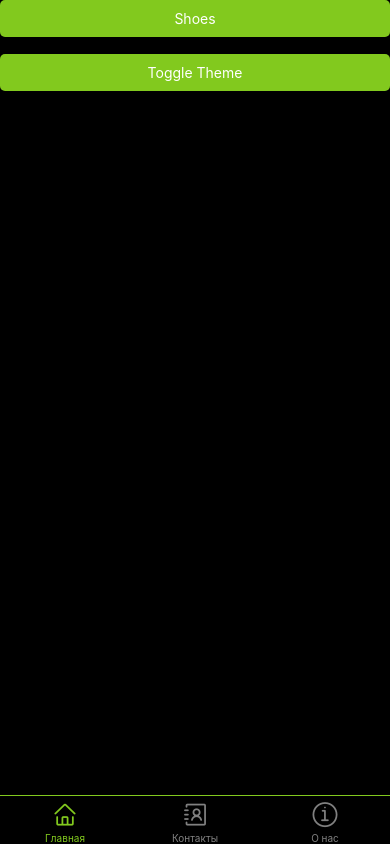
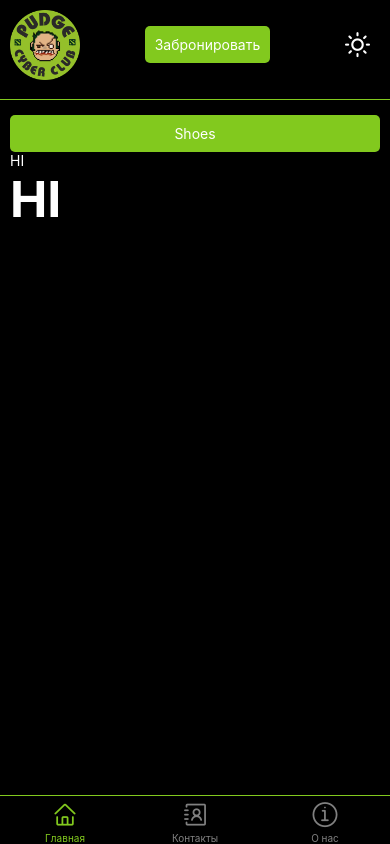
Before and after one commit to wdawadwda/pudge, a React Native app: screen / in a window 390 px wide. Built offline with nearby package versions, Linux system fonts and the light colour scheme; no server answers.

Commit message:
feat: button
feat: layout

feat: header

feat: test fetch

```diff
--- a/package.json
+++ b/package.json
@@ -12,6 +12,7 @@
   },
   "dependencies": {
     "@expo/webpack-config": "^19.0.0",
+    "@fortawesome/fontawesome-svg-core": "^6.4.2",
     "@react-navigation/bottom-tabs": "^6.5.10",
     "@react-navigation/drawer": "^6.6.5",
     "@react-navigation/native": "^6.1.8",
@@ -26,6 +27,7 @@
     "react-native-reanimated": "~3.3.0",
     "react-native-safe-area-context": "4.6.3",
     "react-native-screens": "~3.22.0",
+    "react-native-vector-icons": "^10.0.2",
     "react-native-web": "~0.19.6",
     "react-redux": "^8.1.3"
   },
--- a/src/entities/styles/global.ts
+++ b/src/entities/styles/global.ts
@@ -2,15 +2,19 @@ import { StyleSheet } from "react-native";
 import * as stylesConstDark from "../const/style/globalDark";
 import * as stylesConstLight from "../const/style/globalLight";
 
-export const styles = StyleSheet.create({
-  container: {
-    flex: 1,
+export const fontsStyles = StyleSheet.create({
+  title: {
+    fontSize: 50,
+    fontWeight: "bold",
   },
-  img: {
-    width: "100%",
-    aspectRatio: 1,
+  subtitle: {
+    fontSize: 25,
+    fontWeight: "normal",
   },
-  text: {},
+  text: {
+    fontSize: 15,
+    fontWeight: "normal",
+  },
 });
 
 export const darkStyles = StyleSheet.create({
@@ -18,7 +22,7 @@ export const darkStyles = StyleSheet.create({
     backgroundColor: stylesConstDark.backgroundColor,
   },
   text: {
-    color: stylesConstLight.textColor,
+    color: stylesConstDark.textColor,
   },
 });
 
--- /dev/null
+++ b/src/features/Layout/Header/Header.tsx
@@ -0,0 +1,45 @@
+import { Image, StyleSheet, Text, View } from "react-native";
+import { Theme } from "../../../navigation/Navigation";
+import { Button } from "../../../shared/ui/Button/Button";
+import { ToggleTheme } from "../../../features/ToggleTheme/ToggleTheme";
+import * as stylesConstDark from "../../../entities/const/style/globalDark";
+import { darkStyles, lightStyles } from "../../../entities/styles/global";
+
+interface HeaderProps {
+  theme: Theme;
+}
+export const Header = ({ theme }: HeaderProps) => {
+  return (
+    <View
+      style={[
+        theme === "dark" ? darkStyles.container : lightStyles.container,
+        styles.container,
+      ]}
+    >
+      <Image source={require("../../../assets/logo.png")} style={styles.logo} />
+      <Button>
+        <Text>Забронировать</Text>
+      </Button>
+      <ToggleTheme theme={theme} />
+    </View>
+  );
+};
+
+const styles = StyleSheet.create({
+  container: {
+    flexDirection: "row",
+    alignItems: "center",
+    justifyContent: "space-between",
+    height: 100,
+    paddingRight: 10,
+    paddingLeft: 10,
+    paddingBottom: 10,
+    marginBottom: 15,
+    borderBottomWidth: 1,
+    borderBottomColor: stylesConstDark.backgroundColorSecond3,
+  },
+  logo: {
+    width: 70,
+    height: 70,
+  },
+});
--- /dev/null
+++ b/src/features/Layout/Layout.tsx
@@ -0,0 +1,42 @@
+import { SafeAreaView } from "react-native-safe-area-context";
+import { Header } from "./Header/Header";
+import { StyleSheet, View } from "react-native";
+import { ReactNode } from "react";
+import { Theme } from "../../navigation/Navigation";
+import { darkStyles, lightStyles } from "../../entities/styles/global";
+
+interface LayoutProps {
+  children: ReactNode;
+  theme: Theme;
+}
+
+export const Layout = ({ children, theme }: LayoutProps) => {
+  return (
+    <SafeAreaView style={styles.safeArea}>
+      <View
+        style={[
+          styles.container,
+          theme === "dark" ? darkStyles.container : lightStyles.container,
+        ]}
+      >
+        <Header theme={theme} />
+        <View style={styles.content}>{children}</View>
+      </View>
+    </SafeAreaView>
+  );
+};
+
+const styles = StyleSheet.create({
+  safeArea: {
+    flex: 1,
+    backgroundColor: "#fff",
+  },
+  container: {
+    flex: 1,
+  },
+  content: {
+    flex: 1,
+    paddingRight: 10,
+    paddingLeft: 10,
+  },
+});
--- /dev/null
+++ b/src/features/ToggleTheme/ToggleTheme.tsx
@@ -0,0 +1,44 @@
+import { View } from "react-native";
+import { Button } from "../../shared/ui/Button/Button";
+import { Feather } from "@expo/vector-icons";
+import { useDispatch } from "react-redux";
+import { themeActions } from "../../store/theme/theme.slice";
+import { Theme } from "../../navigation/Navigation";
+import * as stylesConstDark from "../../entities/const/style/globalDark";
+import * as stylesConstLight from "../../entities/const/style/globalLight";
+
+interface ToggleThemeProps {
+  theme: Theme;
+}
+export const ToggleTheme = ({ theme }: ToggleThemeProps) => {
+  const dispatch = useDispatch();
+
+  const toggleThemeHandler = () => {
+    dispatch(themeActions.toggleTheme());
+  };
+
+  return (
+    <View>
+      <Button
+        style={{
+          backgroundColor:
+            theme === "dark"
+              ? stylesConstDark.backgroundColor
+              : stylesConstLight.backgroundColor,
+          padding: 10,
+          borderRadius: 50,
+          justifyContent: "center",
+          alignItems: "center",
+          alignSelf: "flex-start",
+        }}
+        onPress={toggleThemeHandler}
+      >
+        {theme === "dark" ? (
+          <Feather name="sun" size={25} color="#fff" />
+        ) : (
+          <Feather name="moon" size={25} color="black" />
+        )}
+      </Button>
+    </View>
+  );
+};
--- a/src/screens/Home.tsx
+++ b/src/screens/Home.tsx
@@ -14,26 +14,35 @@ import { selectTheme } from "../store/theme/theme.selectors";
 import { useDispatch, useSelector } from "react-redux";
 import { themeActions } from "../store/theme/theme.slice";
 import { Theme } from "../navigation/Navigation";
-import { darkStyles } from "../entities/styles/global";
-import { lightStyles } from "../entities/styles/global";
+import {
+  darkStyles,
+  fontsStyles,
+  lightStyles,
+} from "../entities/styles/global";
 import { SafeAreaView } from "react-native-safe-area-context";
 import { Button } from "../shared/ui/Button/Button";
+import { Feather } from "@expo/vector-icons";
+import { ToggleTheme } from "../features/ToggleTheme/ToggleTheme";
+import { Layout } from "../features/Layout/Layout";
+import { useEffect, useState } from "react";
 
 export default function Home({ theme }: { theme: Theme }) {
   const navigation = useNavigation();
-  // const theme = useSelector(selectTheme);
-  console.log(theme);
-  const dispatch = useDispatch();
-  const toggleThemeHandler = () => {
-    dispatch(themeActions.toggleTheme());
-  };
+  const [data, setData] = useState(null);
+
+  useEffect(() => {
+    fetch('https://backend.pudge.by/main-map/')
+      .then((response) => response.json())
+      .then((data) => {
+        console.log('Полученные данные:', data);
+        setData(data);
+      })
+      .catch((error) => {
+        console.error('Ошибка запроса:', error);
+      });
+  }, []);
   return (
-    <SafeAreaView
-      style={[
-        theme === "dark" ? darkStyles.container : lightStyles.container,
-        styles.container,
-      ]}
-    >
+    <Layout theme={theme}>
       <ScrollView
         style={[
           theme === "dark" ? darkStyles.container : lightStyles.container,
@@ -43,17 +52,17 @@ export default function Home({ theme }: { theme: Theme }) {
         <Button onPress={() => navigation.navigate("Shoes" as never)}>
           <Text>Shoes</Text>
         </Button>
+        {data && (
           <Text
             style={[
-            theme === "dark" ? darkStyles.text : lightStyles,
+              theme === 'dark' ? darkStyles.text : lightStyles,
               styles.text,
             ]}
           >
-          HI
+            {data.mainMap}
           </Text>
-        <Button onPress={toggleThemeHandler}>
-          <Text>Toggle Theme</Text>
-        </Button>
+        )}
+
         <Text
           style={[
             theme === "dark" ? darkStyles.text : lightStyles,
@@ -64,8 +73,8 @@ export default function Home({ theme }: { theme: Theme }) {
         </Text>
         <Text
           style={[
-            theme === "dark" ? darkStyles.text : lightStyles,
-            styles.text,
+            theme === "dark" ? darkStyles.text : lightStyles.text,
+            fontsStyles.title,
           ]}
         >
           HI
@@ -168,7 +177,7 @@ export default function Home({ theme }: { theme: Theme }) {
         <Text style={styles.text}>HI</Text>
         <Text style={styles.text}>HI</Text>
       </ScrollView>
-    </SafeAreaView>
+    </Layout>
   );
 }
 
--- a/src/shared/ui/Button/Button.tsx
+++ b/src/shared/ui/Button/Button.tsx
@@ -17,6 +17,7 @@ interface ButtonProps {
   onPress?: (event: GestureResponderEvent) => void;
   style?: StyleProp<ViewStyle>;
 }
+
 export const Button = ({ children, onPress, style }: ButtonProps) => {
   return (
     <Pressable
```
Also changed, not shown: src/assets/logo.png (added), 1 other file (tests, documents, lock files or other folders). Lines whose indentation alone changed are shown as unchanged.
